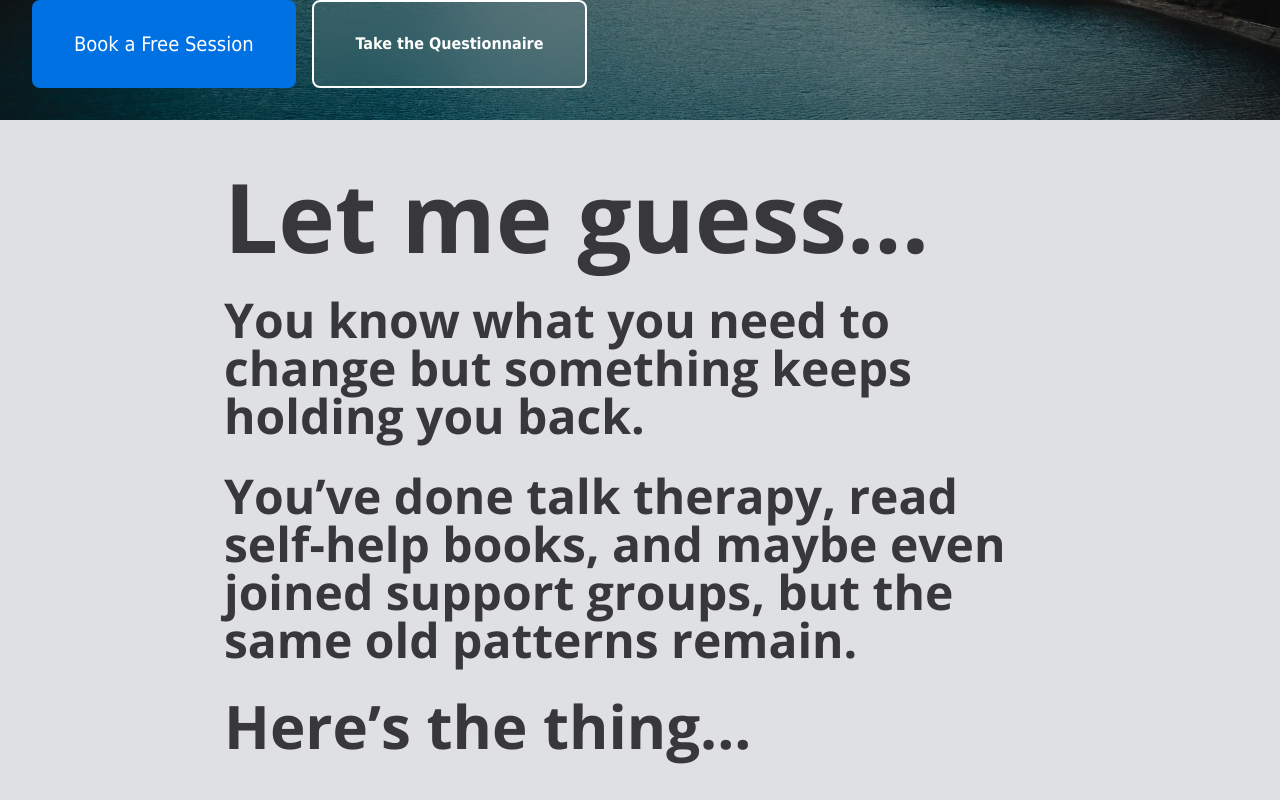
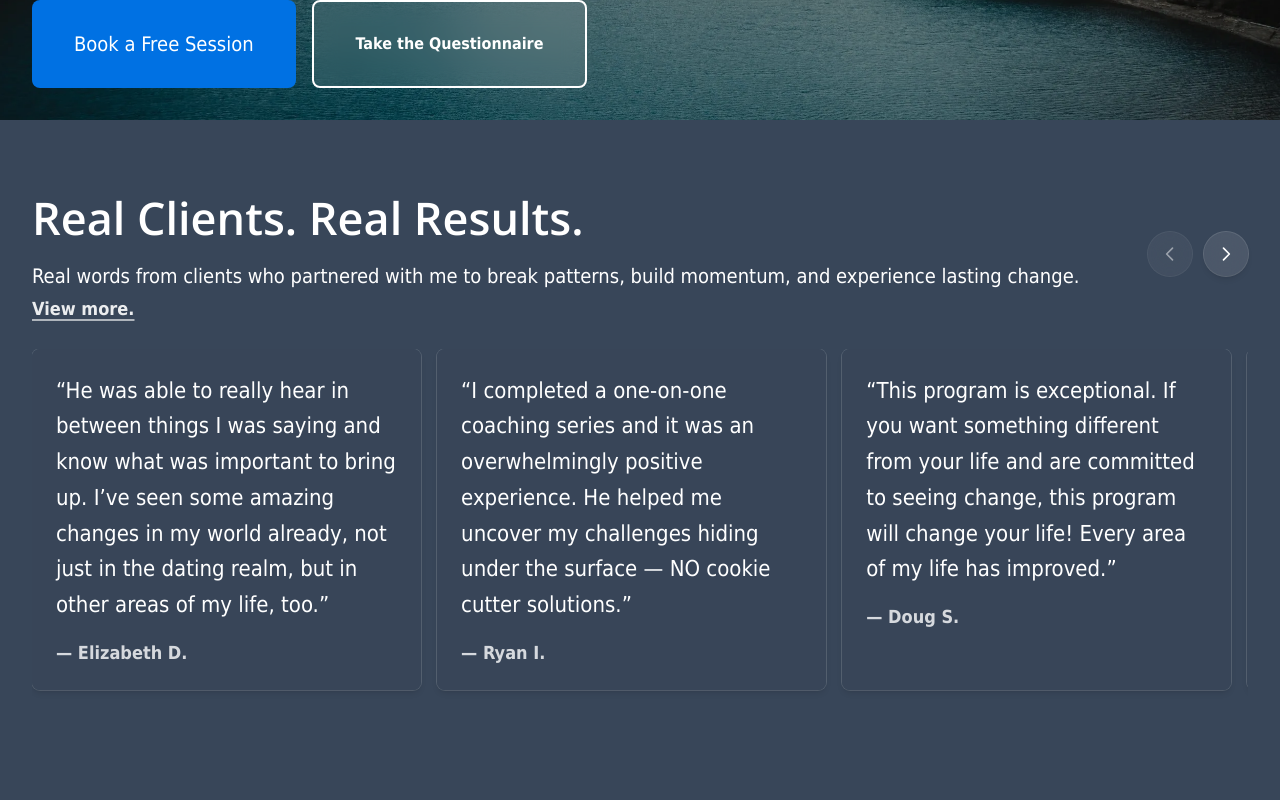
Before and after one commit to michaelzick/michaelzick.com, a Next.js app: page / in a window 1280 px wide. Shown: the part 680-1480 px from the top of the page. Built offline with nearby package versions, Linux system fonts and the light colour scheme.

Commit message:
moved testimonials up; changed bg color

```diff
--- a/components/HomePageContent.tsx
+++ b/components/HomePageContent.tsx
@@ -28,6 +28,13 @@ export default function HomePageContent() {
   const sectionConfig = useMemo<SectionConfig[]>(
     () => [
       {
+        id: 'testimonials',
+        linkText: 'Testimonials',
+        mobileLabel: 'Testimonials',
+        sectionRef: testimonialsSectionRef,
+        titleRef: testimonialsTitleRef,
+      },
+      {
         id: 'beginning',
         linkText: 'Beginning',
         mobileLabel: 'Beginning',
@@ -47,13 +54,6 @@ export default function HomePageContent() {
         mobileLabel: 'Specialties',
         sectionRef: specialtiesSectionRef,
         titleRef: specialtiesTitleRef,
-      },
-      {
-        id: 'testimonials',
-        linkText: 'Testimonials',
-        mobileLabel: 'Testimonials',
-        sectionRef: testimonialsSectionRef,
-        titleRef: testimonialsTitleRef,
       },
       {
         id: 'program',
@@ -122,6 +122,13 @@ export default function HomePageContent() {
 
       <HeroSection />
 
+      <TestimonialsCarouselSection
+        sectionRef={testimonialsSectionRef}
+        titleRef={testimonialsTitleRef}
+        scrollMarginTop={scrollMarginTop}
+        isVisible={visibleTitles.testimonials}
+      />
+
       <BeginningSection
         sectionRef={beginningSectionRef}
         titleRef={beginningTitleRef}
@@ -144,12 +151,7 @@ export default function HomePageContent() {
         isVisible={visibleTitles.specialties}
       />
 
-      <TestimonialsCarouselSection
-        sectionRef={testimonialsSectionRef}
-        titleRef={testimonialsTitleRef}
-        scrollMarginTop={scrollMarginTop}
-        isVisible={visibleTitles.testimonials}
-      />
+
 
       <ProgramSection
         sectionRef={programSectionRef}
--- a/components/sections/TestimonialsCarouselSection.tsx
+++ b/components/sections/TestimonialsCarouselSection.tsx
@@ -89,7 +89,7 @@ export function TestimonialsCarouselSection({
     <section
       id="testimonials"
       ref={sectionRef}
-      className={`bg-[rgb(var(--light-grey))] px-6 pt-12 pb-16 text-default-grey md:px-8 md:pt-16 md:pb-24 transition-opacity duration-700 ease-out ${isVisible ? 'opacity-100' : 'opacity-0'
+      className={`bg-dark-blue px-6 pt-12 pb-16 text-white md:px-8 md:pt-16 md:pb-24 transition-opacity duration-700 ease-out ${isVisible ? 'opacity-100' : 'opacity-0'
         }`}
       style={{ scrollMarginTop }}
     >
@@ -107,7 +107,7 @@ export function TestimonialsCarouselSection({
               Real words from clients who partnered with me to break patterns, build momentum, and experience lasting change.{' '}
               <a
                 href="/testimonials"
-                className="text-[18px] font-semibold text-dark-blue underline decoration-dark-blue/60 decoration-2 underline-offset-4 transition hover:text-dark-blue/80"
+                className="text-[18px] font-semibold text-white/90 underline decoration-white/60 decoration-2 underline-offset-4 transition hover:text-white"
               >
                 View&nbsp;more.
               </a>
@@ -119,7 +119,7 @@ export function TestimonialsCarouselSection({
               aria-label="Previous testimonial"
               disabled={isAtStart}
               onClick={() => handleScroll('left')}
-              className="flex h-11 w-11 items-center justify-center rounded-full bg-dark-blue/30 text-white shadow-md ring-1 ring-white/20 backdrop-blur-md transition hover:bg-dark-blue/45 focus:outline-none focus-visible:ring-2 focus-visible:ring-white/70 disabled:cursor-not-allowed disabled:opacity-50 disabled:shadow-sm"
+              className="flex h-11 w-11 items-center justify-center rounded-full bg-white/10 text-white shadow-md ring-1 ring-white/20 backdrop-blur-md transition hover:bg-white/20 focus:outline-none focus-visible:ring-2 focus-visible:ring-white/70 disabled:cursor-not-allowed disabled:opacity-50 disabled:shadow-sm"
             >
               <svg aria-hidden="true" className="h-5 w-5" viewBox="0 0 24 24" fill="none" stroke="currentColor" strokeWidth="2">
                 <path strokeLinecap="round" strokeLinejoin="round" d="M15 19l-7-7 7-7" />
@@ -130,7 +130,7 @@ export function TestimonialsCarouselSection({
               aria-label="Next testimonial"
               disabled={isAtEnd}
               onClick={() => handleScroll('right')}
-              className="flex h-11 w-11 items-center justify-center rounded-full bg-dark-blue/30 text-white shadow-md ring-1 ring-white/20 backdrop-blur-md transition hover:bg-dark-blue/45 focus:outline-none focus-visible:ring-2 focus-visible:ring-white/70 disabled:cursor-not-allowed disabled:opacity-50 disabled:shadow-sm"
+              className="flex h-11 w-11 items-center justify-center rounded-full bg-white/10 text-white shadow-md ring-1 ring-white/20 backdrop-blur-md transition hover:bg-white/20 focus:outline-none focus-visible:ring-2 focus-visible:ring-white/70 disabled:cursor-not-allowed disabled:opacity-50 disabled:shadow-sm"
             >
               <svg aria-hidden="true" className="h-5 w-5" viewBox="0 0 24 24" fill="none" stroke="currentColor" strokeWidth="2">
                 <path strokeLinecap="round" strokeLinejoin="round" d="M9 5l7 7-7 7" />
@@ -170,7 +170,7 @@ export function TestimonialsCarouselSection({
               aria-label="Previous testimonial"
               disabled={isAtStart}
               onClick={() => handleScroll('left')}
-              className="flex h-11 w-11 items-center justify-center rounded-full bg-dark-blue/30 text-white shadow-md ring-1 ring-white/20 backdrop-blur-md transition hover:bg-dark-blue/45 focus:outline-none focus-visible:ring-2 focus-visible:ring-white/70 disabled:cursor-not-allowed disabled:opacity-50 disabled:shadow-sm"
+              className="flex h-11 w-11 items-center justify-center rounded-full bg-white/10 text-white shadow-md ring-1 ring-white/20 backdrop-blur-md transition hover:bg-white/20 focus:outline-none focus-visible:ring-2 focus-visible:ring-white/70 disabled:cursor-not-allowed disabled:opacity-50 disabled:shadow-sm"
             >
               <svg aria-hidden="true" className="h-5 w-5" viewBox="0 0 24 24" fill="none" stroke="currentColor" strokeWidth="2">
                 <path strokeLinecap="round" strokeLinejoin="round" d="M15 19l-7-7 7-7" />
@@ -181,7 +181,7 @@ export function TestimonialsCarouselSection({
               aria-label="Next testimonial"
               disabled={isAtEnd}
               onClick={() => handleScroll('right')}
-              className="flex h-11 w-11 items-center justify-center rounded-full bg-dark-blue/30 text-white shadow-md ring-1 ring-white/20 backdrop-blur-md transition hover:bg-dark-blue/45 focus:outline-none focus-visible:ring-2 focus-visible:ring-white/70 disabled:cursor-not-allowed disabled:opacity-50 disabled:shadow-sm"
+              className="flex h-11 w-11 items-center justify-center rounded-full bg-white/10 text-white shadow-md ring-1 ring-white/20 backdrop-blur-md transition hover:bg-white/20 focus:outline-none focus-visible:ring-2 focus-visible:ring-white/70 disabled:cursor-not-allowed disabled:opacity-50 disabled:shadow-sm"
             >
               <svg aria-hidden="true" className="h-5 w-5" viewBox="0 0 24 24" fill="none" stroke="currentColor" strokeWidth="2">
                 <path strokeLinecap="round" strokeLinejoin="round" d="M9 5l7 7-7 7" />
```
